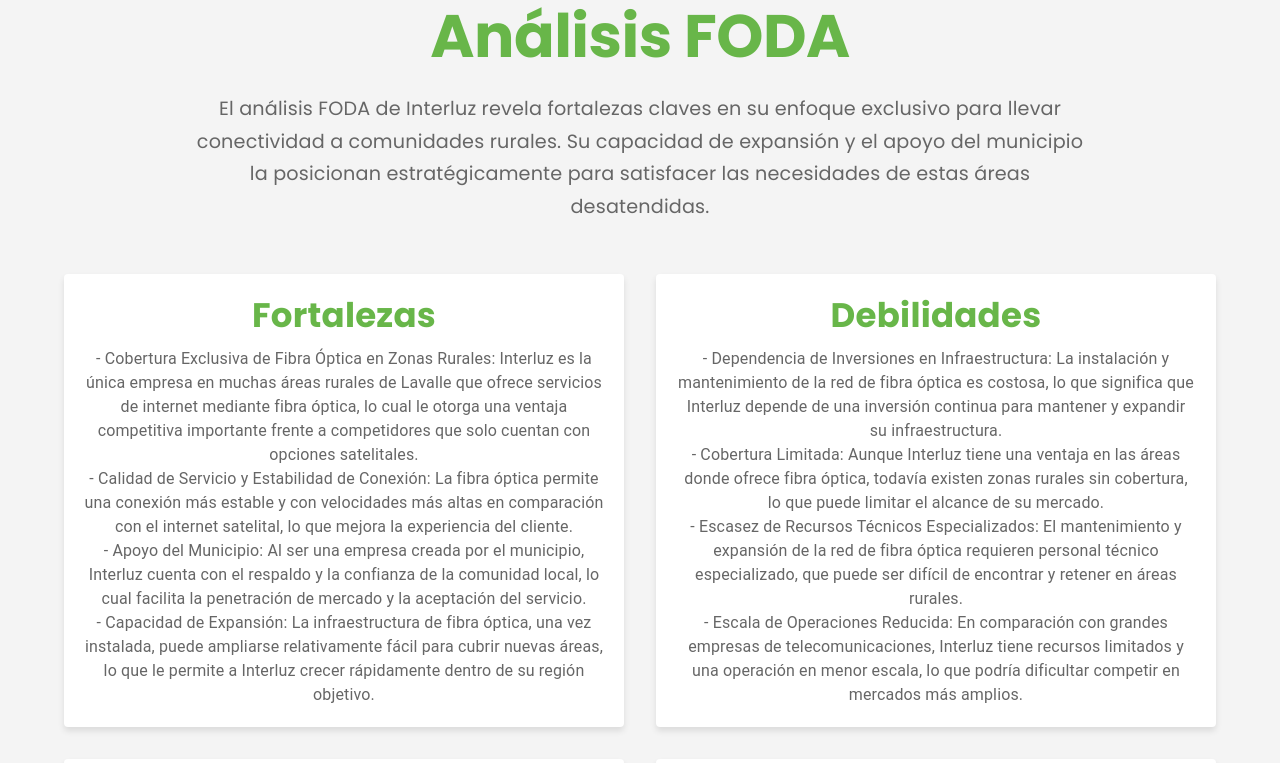
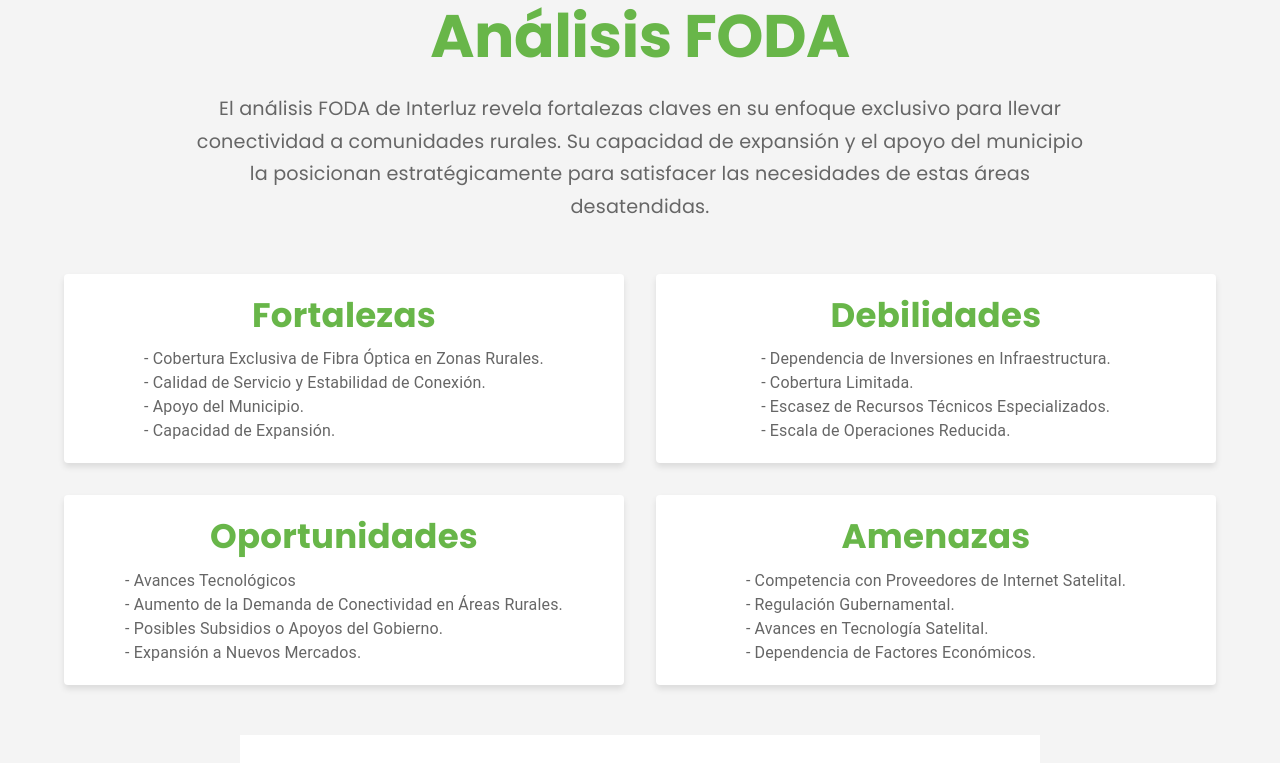
Before and after one commit to Belen-Humbert/proyecto-dise-o, a React (Vite) app in the folder proyectoUI/: page /interluz/foda in a window 1280 px wide. Shown: the top 763 px of the page. Built offline with nearby package versions, Linux system fonts and the light colour scheme; a web font is replaced by a local one.

Commit message:
se llevan los estilos de las cards que contienen los análisis FODA hacia la izquierda

```diff
--- a/proyectoUI/src/Styles/Interluz.module.css
+++ b/proyectoUI/src/Styles/Interluz.module.css
@@ -152,7 +152,6 @@
     height: auto;
     margin: 0;
     border-radius: 8px;
-    border: 2px solid #936A9F;
     position: relative;
     overflow: visible;
     z-index: 1;
--- a/proyectoUI/src/Styles/Lila.module.css
+++ b/proyectoUI/src/Styles/Lila.module.css
@@ -190,7 +190,6 @@
     height: auto;
     margin: 0;
     border-radius: 8px;
-    border: 2px solid #936A9F;
     position: relative;
     overflow: visible;
     z-index: 1;
--- a/proyectoUI/src/Styles/ies.css
+++ b/proyectoUI/src/Styles/ies.css
@@ -165,7 +165,6 @@
     height: auto;
     margin: 0;
     border-radius: 8px;
-    border: 2px solid #936A9F;
     position: relative;
     overflow: visible;
     z-index: 1;
--- a/proyectoUI/src/screens/FODAinterluz.jsx
+++ b/proyectoUI/src/screens/FODAinterluz.jsx
@@ -65,17 +65,18 @@
                 className="FODAinterluz-subtitle"
                 gutterBottom
                 sx={{ fontFamily: 'Poppins, sans-serif', color: '#68B649', fontWeight: 700 }}
+                align="center"
               >
                 Fortalezas
               </Typography>
-              <Typography className="FODAinterluz-text">
-                - Cobertura Exclusiva de Fibra Óptica en Zonas Rurales: Interluz es la única empresa en muchas áreas rurales de Lavalle que ofrece servicios de internet mediante fibra óptica, lo cual le otorga una ventaja competitiva importante frente a competidores que solo cuentan con opciones satelitales.
+              <Typography className="FODAinterluz-text" sx={{ textAlign: 'left' }}>
+                - Cobertura Exclusiva de Fibra Óptica en Zonas Rurales.
                 <br />
-                - Calidad de Servicio y Estabilidad de Conexión: La fibra óptica permite una conexión más estable y con velocidades más altas en comparación con el internet satelital, lo que mejora la experiencia del cliente.
+                - Calidad de Servicio y Estabilidad de Conexión.
                 <br />
-                - Apoyo del Municipio: Al ser una empresa creada por el municipio, Interluz cuenta con el respaldo y la confianza de la comunidad local, lo cual facilita la penetración de mercado y la aceptación del servicio.
+                - Apoyo del Municipio.
                 <br />
-                - Capacidad de Expansión: La infraestructura de fibra óptica, una vez instalada, puede ampliarse relativamente fácil para cubrir nuevas áreas, lo que le permite a Interluz crecer rápidamente dentro de su región objetivo.
+                - Capacidad de Expansión.
               </Typography>
             </Box>
           </Paper>
@@ -107,17 +108,18 @@
                 className="FODAinterluz-subtitle"
                 gutterBottom
                 sx={{ fontFamily: 'Poppins, sans-serif', color: '#68B649', fontWeight: 700 }}
+                align="center"
               >
                 Debilidades
               </Typography>
-              <Typography className="FODAinterluz-text">
-                - Dependencia de Inversiones en Infraestructura: La instalación y mantenimiento de la red de fibra óptica es costosa, lo que significa que Interluz depende de una inversión continua para mantener y expandir su infraestructura.
+              <Typography className="FODAinterluz-text" sx={{ textAlign: 'left' }}>
+                - Dependencia de Inversiones en Infraestructura.
                 <br />
-                - Cobertura Limitada: Aunque Interluz tiene una ventaja en las áreas donde ofrece fibra óptica, todavía existen zonas rurales sin cobertura, lo que puede limitar el alcance de su mercado.
+                - Cobertura Limitada.
                 <br />
-                - Escasez de Recursos Técnicos Especializados: El mantenimiento y expansión de la red de fibra óptica requieren personal técnico especializado, que puede ser difícil de encontrar y retener en áreas rurales.
+                - Escasez de Recursos Técnicos Especializados.
                 <br />
-                - Escala de Operaciones Reducida: En comparación con grandes empresas de telecomunicaciones, Interluz tiene recursos limitados y una operación en menor escala, lo que podría dificultar competir en mercados más amplios.
+                - Escala de Operaciones Reducida.
               </Typography>
             </Box>
           </Paper>
@@ -149,17 +151,18 @@
                 className="FODAinterluz-subtitle"
                 gutterBottom
                 sx={{ fontFamily: 'Poppins, sans-serif', color: '#68B649', fontWeight: 700 }}
+                align="center"
               >
                 Oportunidades
               </Typography>
-              <Typography className="FODAinterluz-text">
-                - Avances Tecnológicos: La constante evolución de la tecnología de fibra óptica abre la puerta para mejorar la eficiencia y reducir los costos operativos, permitiendo que Interluz se mantenga competitivo.
+              <Typography className="FODAinterluz-text" sx={{ textAlign: 'left' }}>
+                - Avances Tecnológicos
                 <br />
-                - Aumento de la Demanda de Conectividad en Áreas Rurales: La creciente digitalización de servicios, como la educación y el trabajo remoto, aumenta la demanda de conectividad de alta calidad en áreas donde Interluz opera.
+                - Aumento de la Demanda de Conectividad en Áreas Rurales.
                 <br />
-                - Posibles Subsidios o Apoyos del Gobierno: Existen oportunidades de obtener financiamiento o subsidios del gobierno para proyectos de inclusión digital en zonas rurales, lo cual podría reducir costos y aumentar la capacidad de expansión.
+                - Posibles Subsidios o Apoyos del Gobierno.
                 <br />
-                - Expansión a Nuevos Mercados: Interluz tiene la oportunidad de expandirse a otros departamentos de Mendoza o incluso a provincias vecinas que presentan desafíos similares de conectividad.
+                - Expansión a Nuevos Mercados.
               </Typography>
             </Box>
           </Paper>
@@ -191,17 +194,18 @@
                 className="FODAinterluz-subtitle"
                 gutterBottom
                 sx={{ fontFamily: 'Poppins, sans-serif', color: '#68B649', fontWeight: 700 }}
+                align="center"
               >
                 Amenazas
               </Typography>
-              <Typography className="FODAinterluz-text">
-                - Competencia con Proveedores de Internet Satelital: Empresas como Tachicom y Micom que ofrecen internet satelital podrían expandir sus servicios o mejorar su tecnología, representando una competencia directa.
+              <Typography className="FODAinterluz-text" sx={{ textAlign: 'left' }}>
+                - Competencia con Proveedores de Internet Satelital.
                 <br />
-                - Regulación Gubernamental: Cambios en la normativa que regula las telecomunicaciones y la infraestructura de internet podrían aumentar los costos operativos o imponer limitaciones al crecimiento de Interluz.
+                - Regulación Gubernamental.
                 <br />
-                - Avances en Tecnología Satelital: Si la tecnología de internet satelital mejora significativamente en términos de velocidad y costo, podría convertirse en una alternativa más viable para las zonas rurales, disminuyendo la ventaja competitiva de Interluz.
+                - Avances en Tecnología Satelital.
                 <br />
-                - Dependencia de Factores Económicos: La expansión y el mantenimiento de la infraestructura requieren una inversión continua, y factores como la inflación o la devaluación podrían afectar la capacidad de la empresa para financiar estas necesidades.
+                - Dependencia de Factores Económicos.
               </Typography>
             </Box>
           </Paper>
--- a/proyectoUI/src/screens/lila.jsx
+++ b/proyectoUI/src/screens/lila.jsx
@@ -35,7 +35,7 @@
 
       <div className={estilos.AboutLila} id="about">
         <div className={estilos.accordionWrapper}>
-          <h2 className={estilos.lilaTitle}>Sobre La Empresa</h2>
+          <h2 className={estilos.lilaTitle}>Sobre la Empresa</h2>
 
           {/* Accordion para Descripción de la Empresa */}
           <Accordion>
```
Also changed, not shown: proyectoUI/src/screens/FODAies.jsx (+9 -9 lines), proyectoUI/src/screens/FODAlila.jsx (+22 -10 lines).
